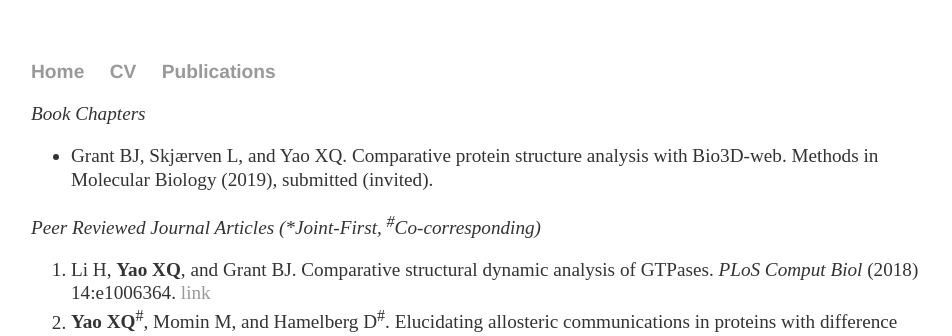
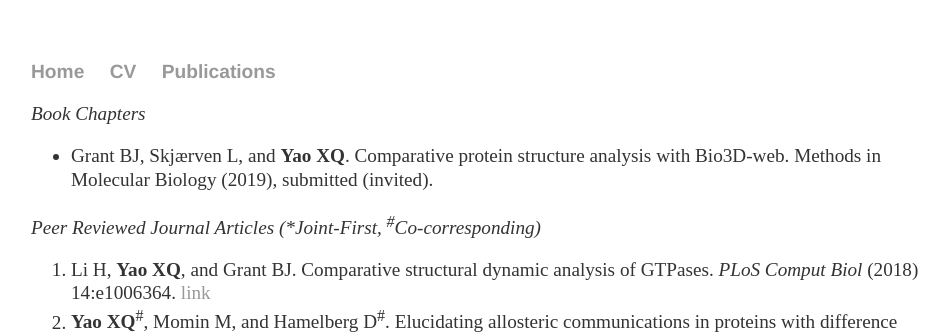
Before and after one commit to xinqyao/xinqyao.github.io, a Jekyll site: the page built from publications/index.md, in a window 1280 px wide and 900 px high. Shown: the top 336 px of the window, without its empty margins (161-1113 px from the left). Built offline with Jekyll 4.4.1, drawn with Linux system fonts in a browser that asks for light colours.

```diff
--- a/publications/index.md
+++ b/publications/index.md
@@ -3,7 +3,7 @@ layout: default
 title: "Publications of Xin-Qiu Yao"
 ---
 *Book Chapters*
-* Grant BJ, Skjærven L, and Yao XQ. Comparative protein structure analysis with Bio3D-web. Methods in Molecular Biology (2019), submitted (invited).
+* Grant BJ, Skjærven L, and **Yao XQ**. Comparative protein structure analysis with Bio3D-web. Methods in Molecular Biology (2019), submitted (invited).
 
 *Peer Reviewed Journal Articles (\*Joint-First, <sup>#</sup>Co-corresponding)*
 1. Li H, **Yao XQ**, and Grant BJ. Comparative structural dynamic analysis of GTPases. *PLoS Comput Biol* (2018) 14:e1006364. [link](https://doi.org/10.1371/journal.pcbi.1006364)
```
